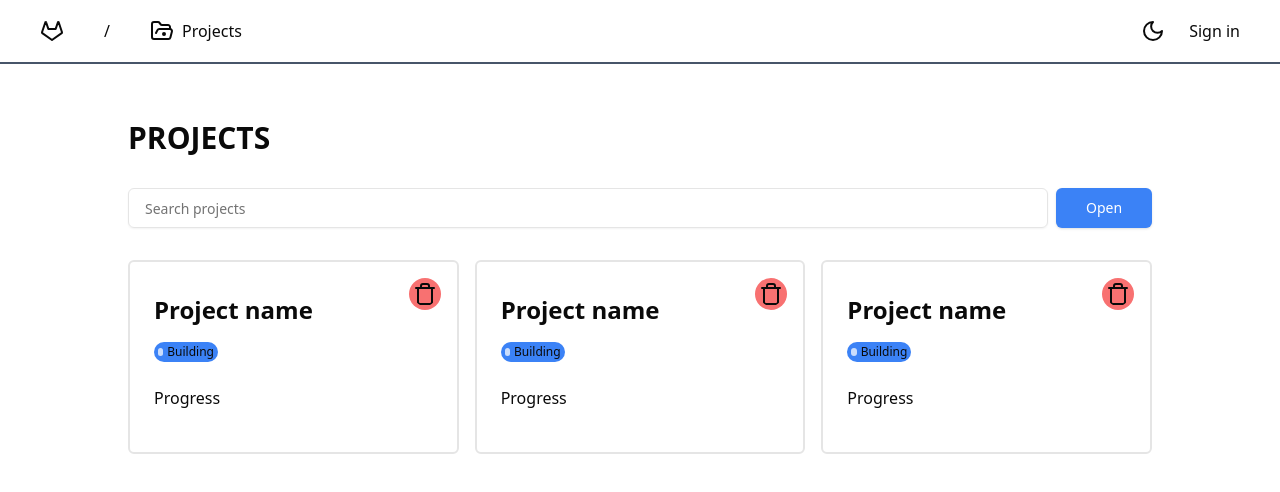
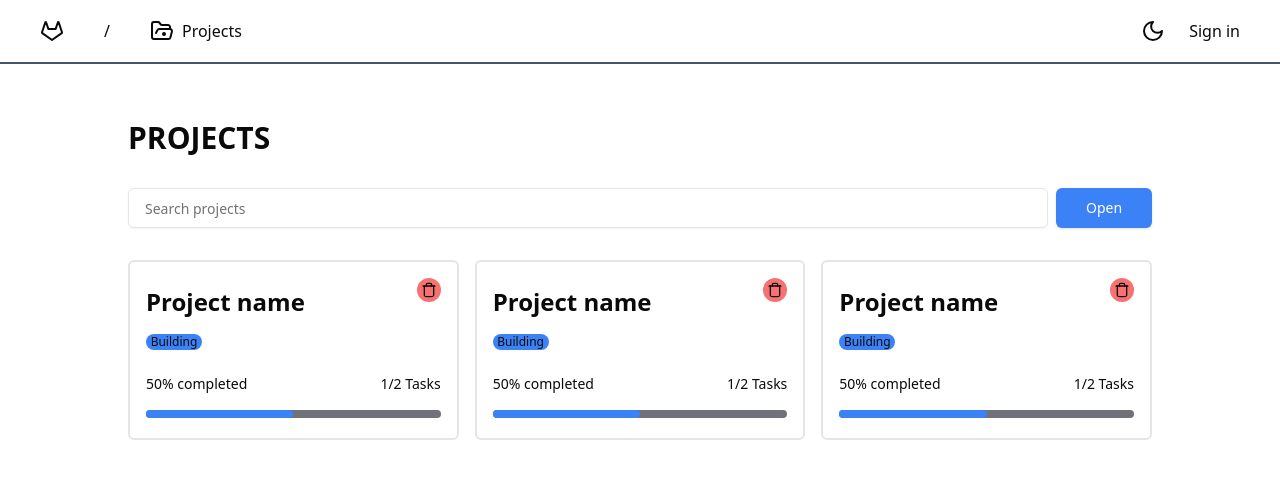
Before and after one commit to melikdev/project-planner, a Next.js app: page /projects in a window 1280 px wide. Shown: the top 492 px of the page. Built offline with nearby package versions, Linux system fonts and the light colour scheme; no server answers.

Commit message:
added progress bar for single project component

```diff
--- a/src/app/(main)/components/SingleProject.tsx
+++ b/src/app/(main)/components/SingleProject.tsx
@@ -3,19 +3,26 @@ import Link from "next/link";
 
 const SingleProject = () => {
   return (
-    <div className="dark:bg-zinc-900 max-w-[400px] h-[194px] max-h-[230px] p-6 rounded-md relative border-solid border-2">
+    <div className="dark:bg-zinc-900 h-[180px] p-4 rounded-md relative border-solid border-2">
       <Link href="/project/1">
         <div className="space-y-2">
           <h1 className="text-2xl font-bold py-2">Project name</h1>
-          <div className="text-xs bg-blue-500 w-16 h-5 rounded-full flex justify-center  items-center p-1 gap-1">
-            <div className="bg-white h-2 w-2 rounded-full animate-pulse"></div>
-            <div>Building</div>
+          <div className="bg-blue-500 rounded-full text-xs w-14 text-center">
+            Building
           </div>
         </div>
         <button className="absolute top-4 right-4 ">
-          <TrashIcon className="bg-red-400 size-8 p-1 rounded-full" />
+          <TrashIcon className="bg-red-400 size-6 p-1 rounded-full" />
         </button>
-        <div className="mt-6">Progress</div>
+        <div className="flex flex-col gap-4 mt-6">
+          <div className="flex justify-between items-center text-sm">
+            <div>50% completed</div>
+            <div>1/2 Tasks</div>
+          </div>
+          <div className="bg-zinc-500 w-full h-2 rounded-full">
+            <div className="w-1/2 h-2 rounded-full bg-blue-500 " />
+          </div>
+        </div>
       </Link>
     </div>
   );
```
